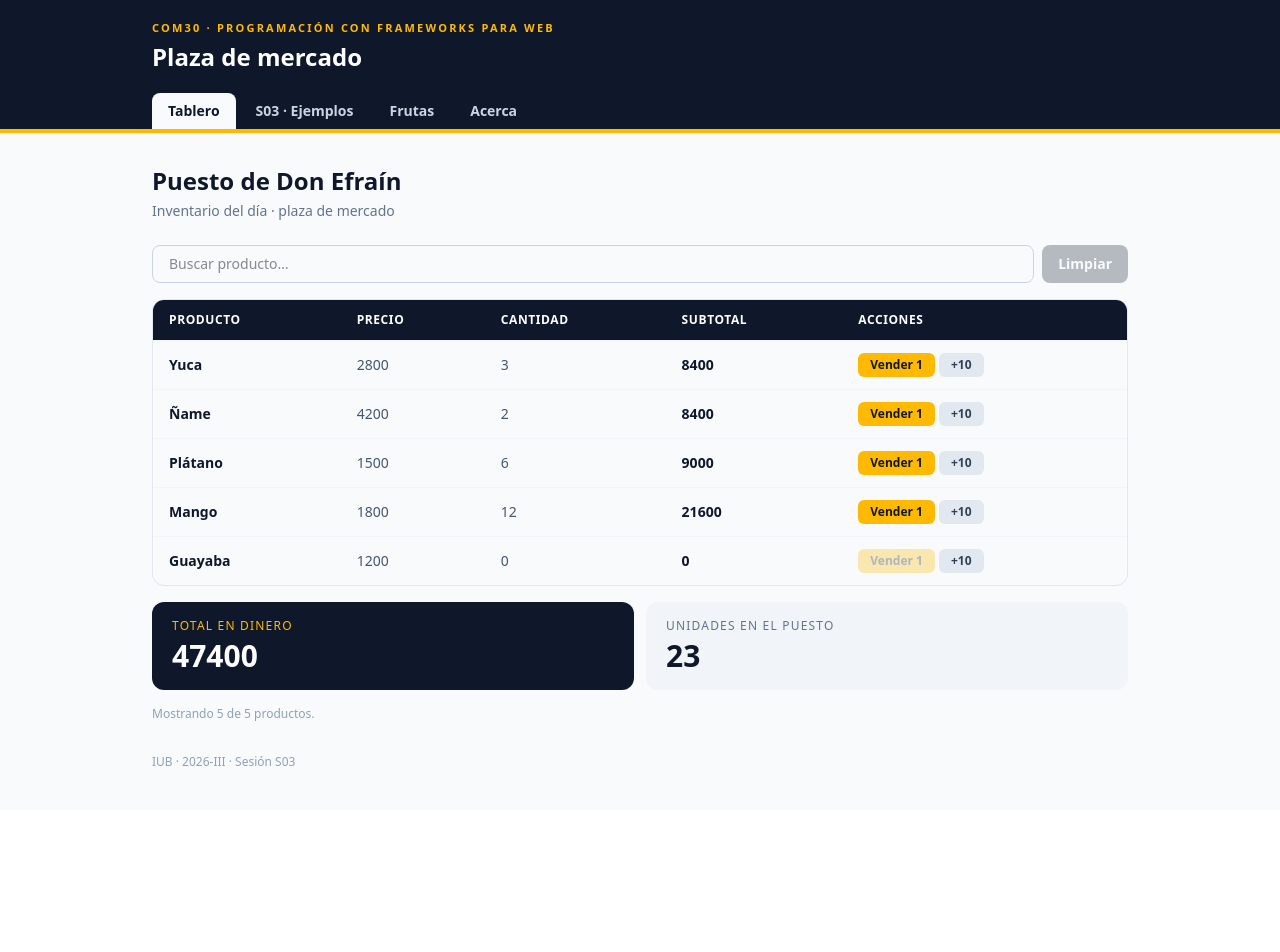
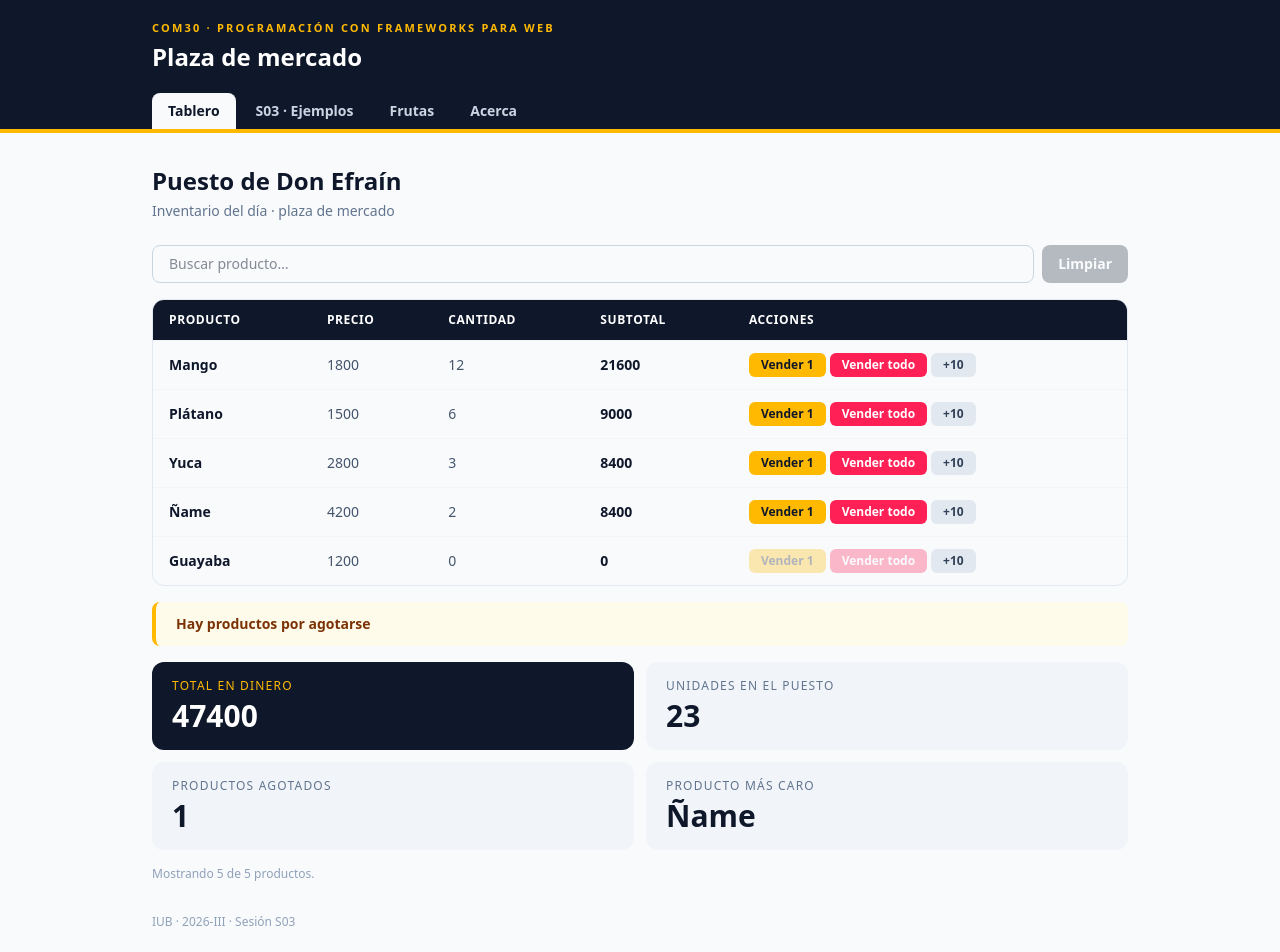
Before and after one commit to BRYANMN0305/iubclass, an Angular app: page /tablero in a window 1280 px wide. Shown: the top 952 px of the page. Before the commit the page ends 810 px from the top, so only its background shows below. Built offline with nearby package versions, Linux system fonts and the light colour scheme.

Commit message:
tarea 1 reto

```diff
--- a/src/app/tablero/tablero.html
+++ b/src/app/tablero/tablero.html
@@ -47,7 +47,12 @@
       </tr>
     </thead>
     <tbody>
-      @for (p of visibles(); track p.nombre) {
+      <!--
+        RETO 5 · el @for recorre ordenados(), no visibles(): la lista sale
+        ordenada por subtotal descendente. El track sigue siendo p.nombre, la
+        identidad estable del ejemplo 3, porque el orden puede cambiar.
+      -->
+      @for (p of ordenados(); track p.nombre) {
         <!-- [class.x] pone y quita la clase sola, según la condición -->
         <tr
           class="border-t border-slate-100"
@@ -68,6 +73,19 @@
               (click)="vender(p.nombre)"
             >
               Vender 1
+            </button>
+            <!--
+              RETO 4 · un solo botón deja la cantidad en cero. El botón se apaga
+              solo con [disabled] y la fila se marca sola con [class.opacity-40];
+              no hace falta escribir nada más para ninguna de las dos cosas.
+            -->
+            <button
+              type="button"
+              class="ml-1 rounded-md bg-rose-500 px-3 py-1 text-xs font-bold text-white disabled:opacity-30"
+              [disabled]="p.cantidad === 0"
+              (click)="liquidar(p.nombre)"
+            >
+              Vender todo
             </button>
             <button
               type="button"
@@ -90,6 +108,17 @@
   </table>
 </div>
 
+<!--
+  RETO 2 · el aviso depende de un computed con some(). Con los datos de clase
+  aparece por el Ñame (cantidad 2). Reabastece todo y desaparece: un @if que
+  nunca se ha visto en falso no está probado.
+-->
+@if (inventarioBajo()) {
+  <div class="mt-4 rounded-lg border-l-4 border-amber-400 bg-amber-50 px-5 py-3">
+    <p class="text-sm font-semibold text-amber-900">Hay productos por agotarse</p>
+  </div>
+}
+
 <!-- LOS VALORES DERIVADOS · también se leen con paréntesis -->
 <div class="mt-4 grid gap-3 sm:grid-cols-2">
   <div class="rounded-xl bg-slate-900 px-5 py-4 text-white">
@@ -100,6 +129,23 @@
     <div class="text-xs uppercase tracking-widest text-slate-500">Unidades en el puesto</div>
     <div class="mt-1 text-3xl font-bold text-slate-900">{{ unidades() }}</div>
   </div>
+
+  <!-- RETO 1 · un número, no una lista: el .length del filter -->
+  <div class="rounded-xl bg-slate-100 px-5 py-4">
+    <div class="text-xs uppercase tracking-widest text-slate-500">Productos agotados</div>
+    <div class="mt-1 text-3xl font-bold text-slate-900">{{ agotados() }}</div>
+  </div>
+
+  <!--
+    RETO 3 · el @if cubre el caso de la lista vacía: si no hay productos,
+    masCaro() devuelve '' y la tarjeta simplemente no se muestra.
+  -->
+  @if (masCaro()) {
+    <div class="rounded-xl bg-slate-100 px-5 py-4">
+      <div class="text-xs uppercase tracking-widest text-slate-500">Producto más caro</div>
+      <div class="mt-1 text-3xl font-bold text-slate-900">{{ masCaro() }}</div>
+    </div>
+  }
 </div>
 
 <!--
--- a/src/app/tablero/tablero.ts
+++ b/src/app/tablero/tablero.ts
@@ -57,6 +57,53 @@ export class Tablero {
   });
 
   // ===========================================================================
+  //  RETO 1 · Contar los productos agotados
+  // ===========================================================================
+  // filter() deja solo los de cantidad cero y .length los cuenta. Es un número,
+  // no una lista, y se actualiza solo como los otros dos totales.
+  // ---------------------------------------------------------------------------
+  agotados = computed(() => this.productos().filter((p) => p.cantidad === 0).length);
+
+  // ===========================================================================
+  //  RETO 2 · Aviso de inventario bajo
+  // ===========================================================================
+  // some() devuelve true en cuanto encuentra uno que cumpla, y false si no
+  // encuentra ninguno. Ojo: la cantidad 0 NO es inventario bajo, es inventario
+  // agotado; por eso se excluye con p.cantidad > 0.
+  // ---------------------------------------------------------------------------
+  inventarioBajo = computed(() =>
+    this.productos().some((p) => p.cantidad > 0 && p.cantidad < 3),
+  );
+
+  // ===========================================================================
+  //  RETO 3 · El producto más caro
+  // ===========================================================================
+  // reduce() compara de a dos y se queda con el mayor. La lista vacía es el
+  // caso trampa: un reduce SIN valor inicial sobre [] lanza error, así que antes
+  // de reducir se pregunta si hay algo que reducir.
+  // ---------------------------------------------------------------------------
+  masCaro = computed(() => {
+    const lista = this.productos();
+    if (lista.length === 0) return '';
+    return lista.reduce((a, b) => (b.precio > a.precio ? b : a)).nombre;
+  });
+
+  // ===========================================================================
+  //  RETO 5 · Ordenar por subtotal, de mayor a menor
+  // ===========================================================================
+  // sort() MODIFICA POR DENTRO el arreglo que recibe. Como el que está dentro de
+  // la signal es el mismo arreglo de memoria, hacerlo directo corrupte el estado
+  // aunque la tabla se vea correcta. Por eso se copia antes con [...] y se
+  // ordena la COPIA.
+  //
+  // Nótese que parte de visibles() y no de productos(): así la lista filtrada
+  // del buscador también sale ordenada, en vez de romper el buscador de clase.
+  // ---------------------------------------------------------------------------
+  ordenados = computed(() =>
+    [...this.visibles()].sort((a, b) => b.precio * b.cantidad - a.precio * a.cantidad),
+  );
+
+  // ===========================================================================
   //  LOS MÉTODOS — cómo se cambia una signal
   // ===========================================================================
 
@@ -84,6 +131,19 @@ export class Tablero {
     );
   }
 
+  // ===========================================================================
+  //  RETO 4 · Vender todo lo que queda
+  // ===========================================================================
+  // Un solo update() con la cantidad en cero. No hay que acordarse de marcar la
+  // fila ni de recalcular el total: el [class.opacity-40] de la plantilla y los
+  // computed se encargan solos.
+  // ---------------------------------------------------------------------------
+  liquidar(nombre: string) {
+    this.productos.update((lista) =>
+      lista.map((p) => (p.nombre === nombre ? { ...p, cantidad: 0 } : p)),
+    );
+  }
+
   // El objeto $event trae lo que escribió el usuario.
   // TypeScript sabe que todo evento tiene un target, pero no sabe si ese target
   // es una caja de texto: por eso hace falta el "as HTMLInputElement".
```
